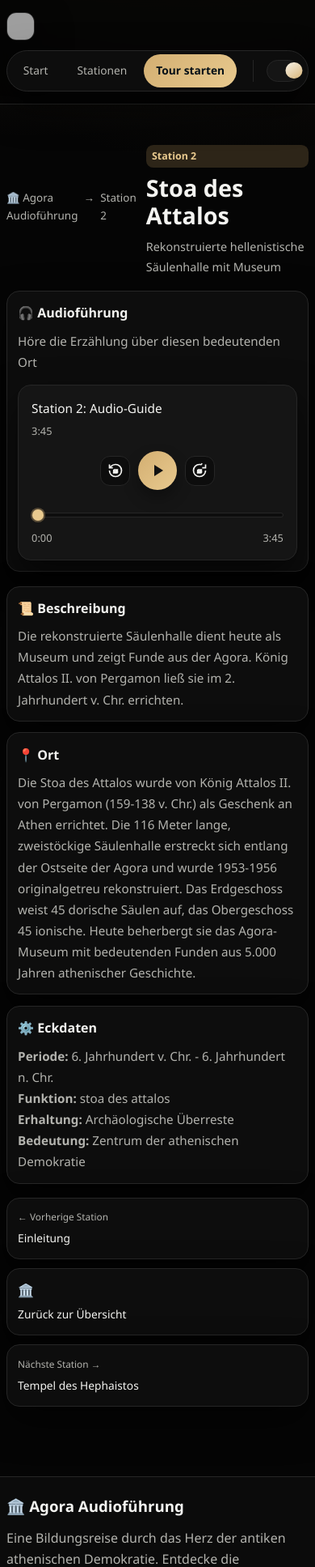
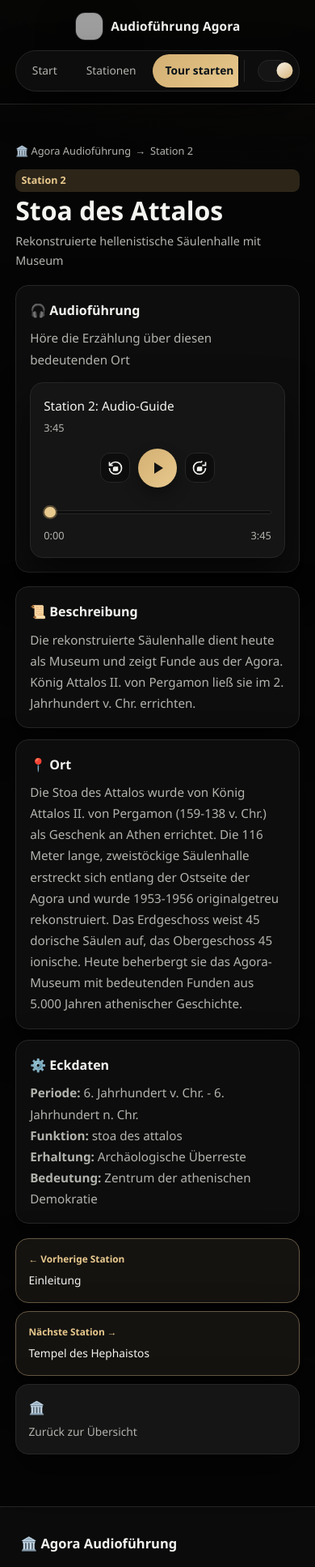
Before and after one commit to JustThatRandomCoder/ag-x0000, an Astro site: page /station-2 in a window 390 px wide. Shown: the top 1935 px of the page at 81% size. Built offline with nearby package versions, Linux system fonts and the light colour scheme; Astro itself is replaced by a stand-in of ours; grey boxes are pictures that could not be loaded.

Commit message:
Refine mobile navigation and footer spacing

```diff
--- a/src/styles/global.css
+++ b/src/styles/global.css
@@ -588,6 +588,7 @@ input:checked + .slider::after {
   display: grid;
   gap: 0.35rem;
   padding: 0.85rem;
+  transition: transform 0.2s ease, border-color 0.2s ease, background 0.2s ease;
 }
 
 .nav-direction {
@@ -598,6 +599,32 @@ input:checked + .slider::after {
 .nav-title {
   font-size: 0.86rem;
   font-weight: 560;
+}
+
+.nav-prev,
+.nav-next {
+  background: color-mix(in oklab, var(--bg-elevated) 72%, var(--accent-soft));
+  border-color: color-mix(in oklab, var(--border) 60%, var(--accent));
+}
+
+.nav-prev .nav-direction,
+.nav-next .nav-direction {
+  color: var(--accent-strong);
+  font-weight: 600;
+}
+
+.nav-prev:hover,
+.nav-next:hover {
+  border-color: var(--accent);
+  transform: translateY(-0.08rem);
+}
+
+.nav-home {
+  background: var(--bg-muted);
+}
+
+.nav-home .nav-title {
+  color: var(--text-muted);
 }
 
 .site-footer {
@@ -640,6 +667,9 @@ input:checked + .slider::after {
   padding: 0.32rem 0.7rem;
   font-size: 0.75rem;
   color: var(--text-muted);
+  display: inline-flex;
+  align-items: center;
+  gap: 0.35rem;
 }
 
 @media (max-width: 62rem) {
@@ -674,7 +704,15 @@ input:checked + .slider::after {
 
 @media (max-width: 44rem) {
   .container {
-    width: min(74rem, calc(100% - 1rem));
+    width: min(74rem, calc(100% - 2.4rem));
+  }
+
+  .hero-section {
+    padding-block: 4rem 2.8rem;
+  }
+
+  .station-page {
+    padding-block: 2.9rem 2.2rem;
   }
 
   .main-header {
@@ -720,11 +758,14 @@ input:checked + .slider::after {
   }
 
   .header-title {
-    display: none;
+    display: block;
+    font-size: 0.96rem;
   }
 
   .logo-container {
-    gap: 0;
+    width: 100%;
+    justify-content: center;
+    gap: 0.6rem;
   }
 
   .nav-link {
@@ -753,7 +794,7 @@ input:checked + .slider::after {
   .nav-btn,
   .modern-audio-player,
   .info-box {
-    padding: 0.82rem;
+    padding: 1.06rem;
   }
 
   .quick-stats {
@@ -763,4 +804,87 @@ input:checked + .slider::after {
   .section-title {
     font-size: 1.65rem;
   }
+
+  .station-page .station-header {
+    display: grid;
+    gap: 0.75rem;
+    align-items: start;
+    justify-content: stretch;
+  }
+
+  .station-page .station-breadcrumb {
+    display: flex;
+    flex-wrap: wrap;
+    gap: 0.35rem;
+    font-size: 0.8rem;
+  }
+
+  .station-page .station-info {
+    margin-block-start: 0;
+  }
+
+  .station-page .station-title-left {
+    margin: 0.3rem 0 0.45rem;
+    font-size: 2rem;
+    line-height: 1.15;
+  }
+
+  .station-navigation .nav-container {
+    gap: 0.62rem;
+  }
+
+  .station-navigation .nav-btn {
+    padding: 0.95rem;
+  }
+
+  .station-navigation .nav-home {
+    order: 3;
+  }
+
+  .station-navigation .nav-prev {
+    order: 1;
+  }
+
+  .station-navigation .nav-next {
+    order: 2;
+  }
+
+  .site-footer {
+    margin-block-start: 1.8rem;
+  }
+
+  .footer-container {
+    padding-block: 1.95rem;
+    padding-inline: 0.4rem;
+  }
+
+  .footer-main,
+  .footer-bottom {
+    gap: 0.72rem;
+  }
+
+  .footer-title {
+    font-size: 1.03rem;
+  }
+
+  .footer-description,
+  .footer-copyright {
+    font-size: 0.95rem;
+    line-height: 1.6;
+  }
+
+  .footer-badges {
+    display: grid;
+    grid-template-columns: 1fr;
+    gap: 0.62rem;
+    margin-top: 0.25rem;
+  }
+
+  .footer-badge {
+    width: 100%;
+    border-radius: 0.8rem;
+    padding: 0.72rem 0.92rem;
+    background: var(--bg-elevated);
+    font-size: 0.88rem;
+  }
 }
```
